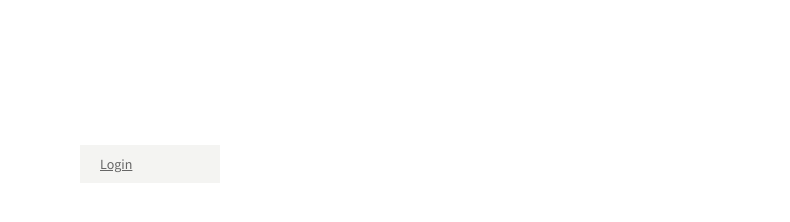
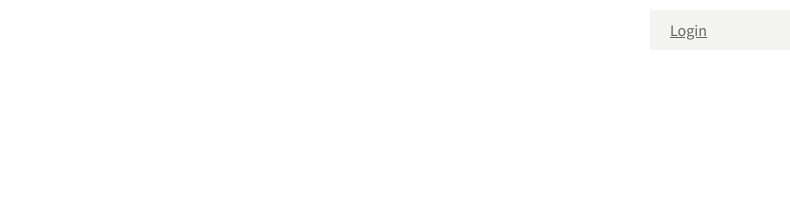
Before and after one commit to matthewgouldie/CM2104T7, a plain HTML site: page homePage.html in a window 1280 px wide. Shown: the full height of the page, 490-1280 px from the left. Drawn offline with Linux system fonts and the light colour scheme.

Commit message:
login button fixed

```diff
--- a/css/loginStyle.css
+++ b/css/loginStyle.css
@@ -1,10 +1,7 @@
 @import url(http://fonts.googleapis.com/css?family=Source+Sans+Pro:400,700,700italic,400italic);
-modal_trigger {margin:100px auto; width:100px; display:block;}
-
-
 /*Syle of button*/
 
-#modal_trigger {margin:100px auto; width:100px; display:block;}
+#modal_trigger {position: fixed; top:10px; right:0px; width:100px; display:block;}
 .btn {padding:10px 20px; background: #F4F4F2;}
 .btn:hover {background: #E4E4E2;}
-.btn{font-family: 'Source Sans Pro', sans-serif; font-size: 14px; color: #666;}
+.btn{font-family: 'Source Sans Pro', sans-serif; font-size: 16px; color: #666;}
```
